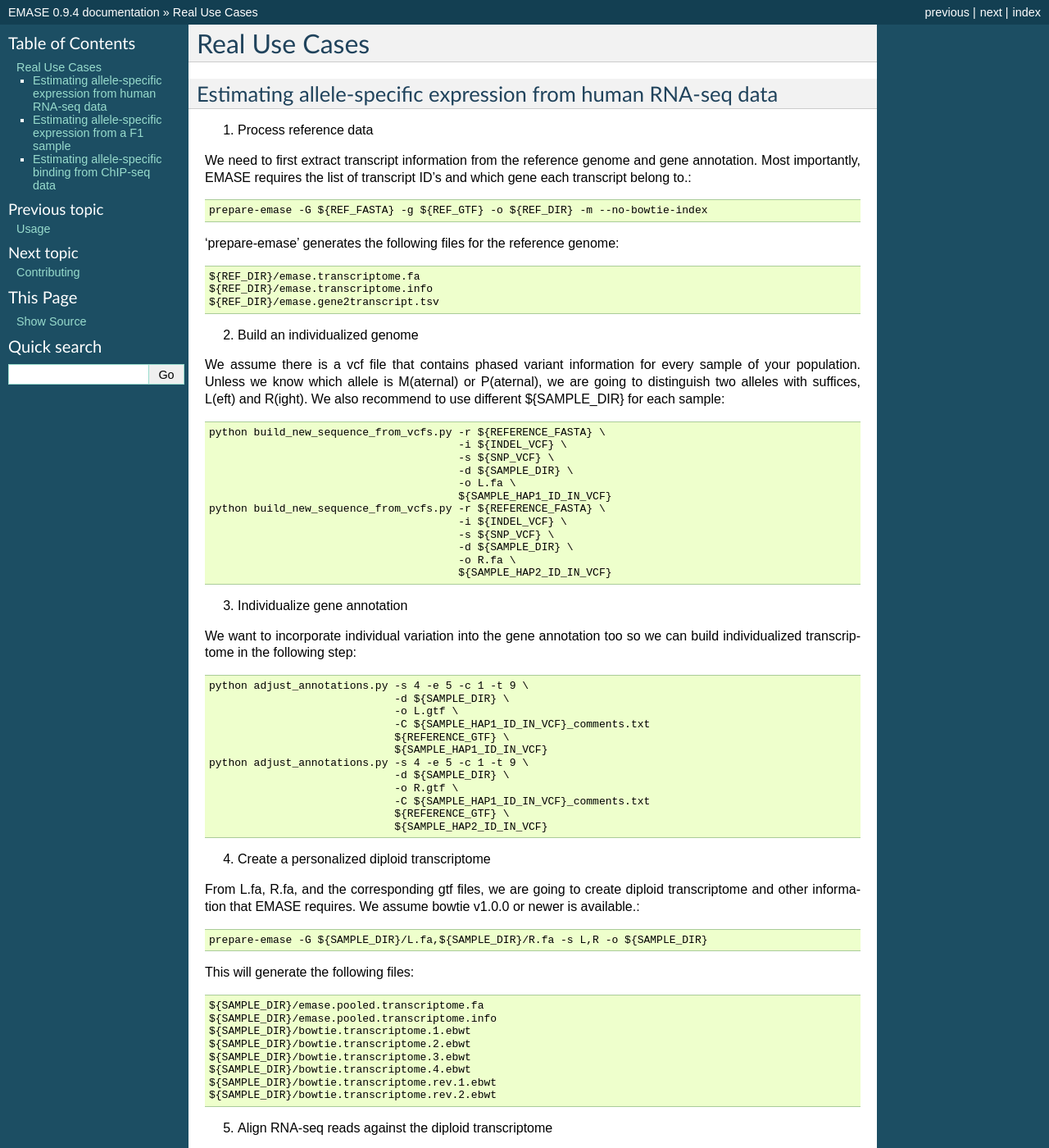
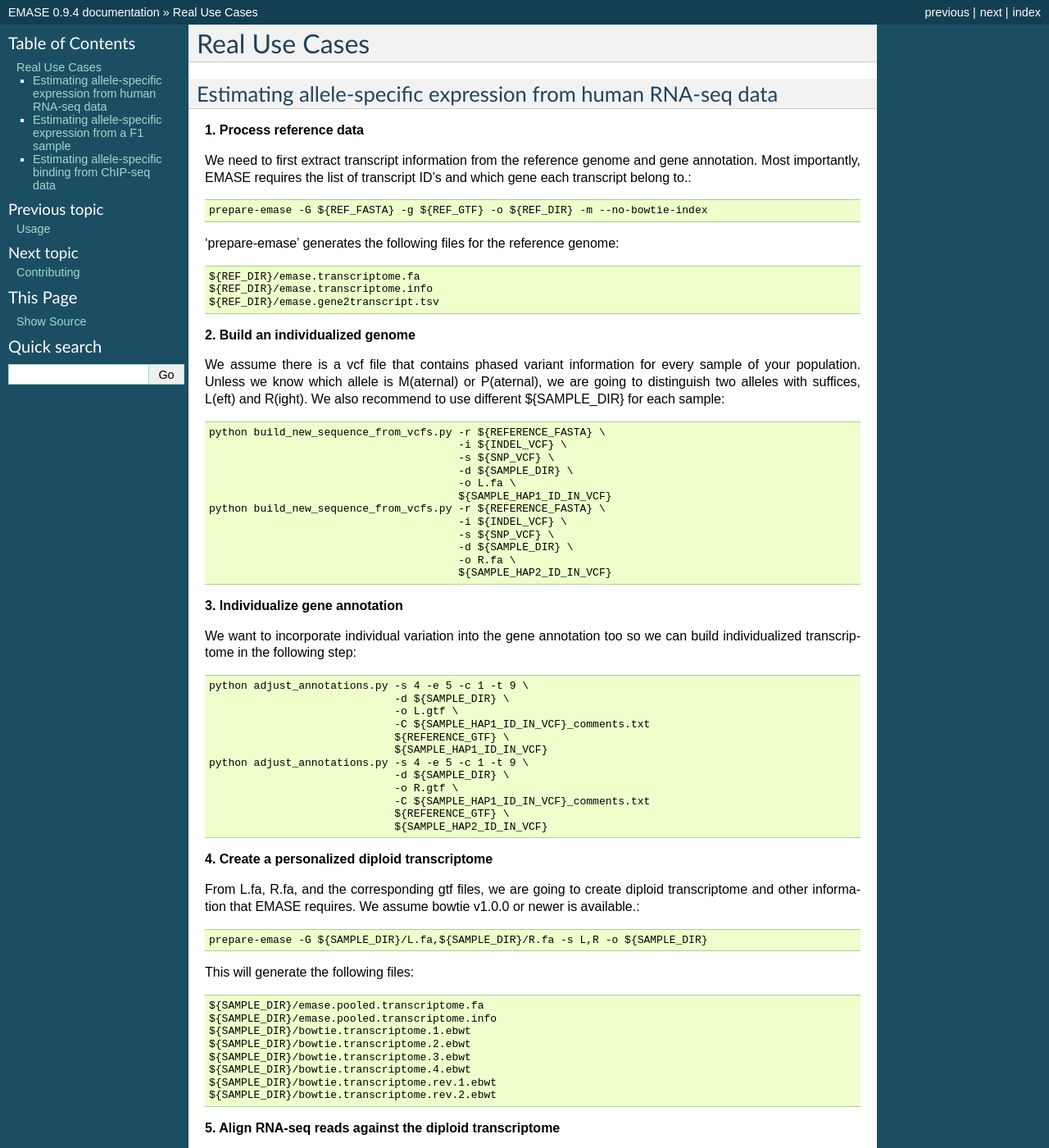
Before and after one commit to churchill-lab/emase, a Sphinx documentation site: the page built from docs/examples.rst, in a window 1280 px wide and 1400 px high. Shown: the whole window at 82% size. Built offline with Sphinx 7.4.7, drawn with Linux system fonts in a browser that asks for light colours; some of the changed text lies outside the part shown.

```diff
--- a/docs/examples.rst
+++ b/docs/examples.rst
@@ -5,7 +5,7 @@
 Estimating allele-specific expression from human RNA-seq data
 -------------------------------------------------------------
 
-1. Process reference data
+**1. Process reference data**
 
 We need to first extract transcript information from the reference genome and gene annotation. Most importantly,
 EMASE requires the list of transcript ID's and which gene each transcript belong to.::
@@ -18,7 +18,7 @@
     ${REF_DIR}/emase.transcriptome.info
     ${REF_DIR}/emase.gene2transcript.tsv
 
-2. Build an individualized genome
+**2. Build an individualized genome**
 
 We assume there is a vcf file that contains phased variant information for every sample of your population. Unless we
 know which allele is M(aternal) or P(aternal), we are going to distinguish two alleles with suffices, L(eft) and
@@ -37,7 +37,7 @@
                                            -o R.fa \
                                            ${SAMPLE_HAP2_ID_IN_VCF}
 
-3. Individualize gene annotation
+**3. Individualize gene annotation**
 
 We want to incorporate individual variation into the gene annotation too so we can build individualized transcriptome in
 the following step::
@@ -55,7 +55,7 @@
                                  ${REFERENCE_GTF} \
                                  ${SAMPLE_HAP2_ID_IN_VCF}
 
-4. Create a personalized diploid transcriptome
+**4. Create a personalized diploid transcriptome**
 
 From L.fa, R.fa, and the corresponding gtf files, we are going to create diploid transcriptome and other
 information that EMASE requires. We assume bowtie v1.0.0 or newer is available.::
@@ -73,7 +73,7 @@
     ${SAMPLE_DIR}/bowtie.transcriptome.rev.1.ebwt
     ${SAMPLE_DIR}/bowtie.transcriptome.rev.2.ebwt
 
-5. Align RNA-seq reads against the diploid transcriptome
+**5. Align RNA-seq reads against the diploid transcriptome**
 
 Although EMASE is a flexible framework for many other alignment strategies, the current version of EMASE was most
 intensely tested with bowtie1 transcriptome alignments with the following parameters::
@@ -81,7 +81,7 @@
     bowtie -q -a --best --strata --sam -v 3 ${SAMPLE_DIR}/bowtie.transcriptome ${FASTQ_FILE} \
         | samtools view -bS -F 4 - > ${SAMPLE_DIR}/bowtie.transcriptome.bam
 
-6. Convert bam file into the emase format
+**6. Convert bam file into the emase format**
 
 EMASE runs on an alignment profile of three-dimensional incidence matrix. We convert an alignment file (bam) to
 the EMASE format using the following script::
@@ -91,7 +91,7 @@
                  -s L,R \
                  -o ${SAMPLE_DIR}/bowtie.transcriptome.h5
 
-7. Run EMASE
+**7. Run EMASE**
 
 Now we are ready to run EMASE::
 
```
